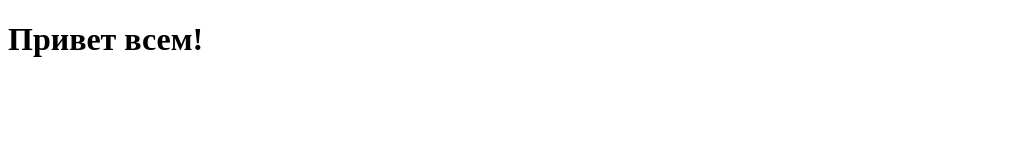
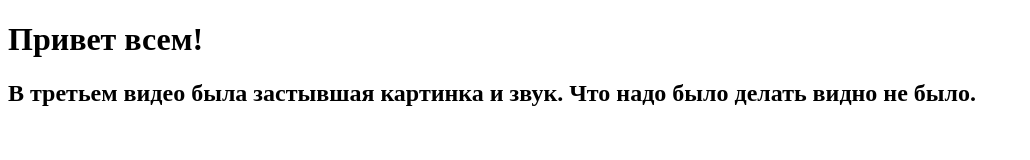
Before and after one commit to olgasavchenko10/homework, a plain HTML site: page hello-arokenru/index.html in a window 1280 px wide. Shown: the whole page, without its empty margins (0-1030 px from the left). Drawn offline with Linux system fonts and the light colour scheme.

Commit message:
Update index.html

```diff
--- a/hello-arokenru/index.html
+++ b/hello-arokenru/index.html
@@ -7,7 +7,7 @@
 </head>
 <body>
 <h1>Привет всем!</h1>
-
+	<h2>В третьем видео была застывшая картинка и звук. Что надо было делать видно не было.</h2>
 </body>
 
 </html>
```
